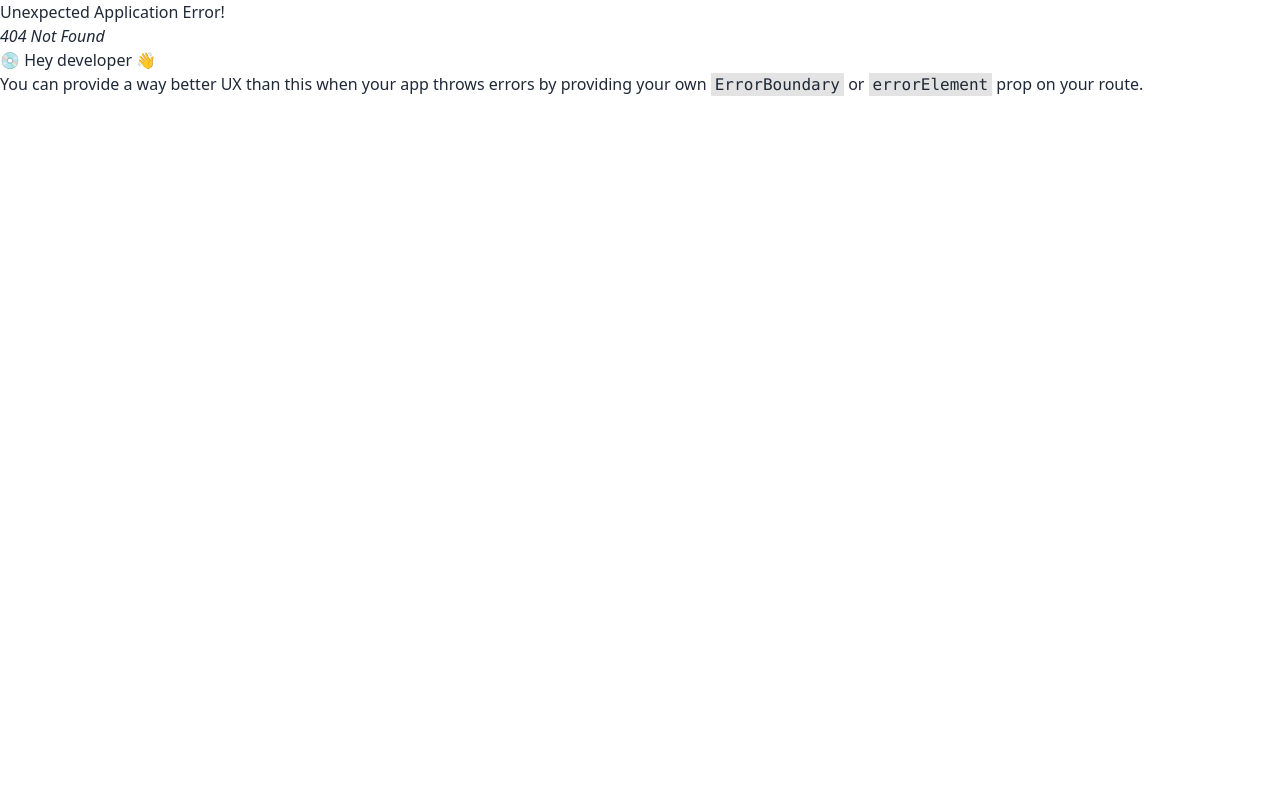
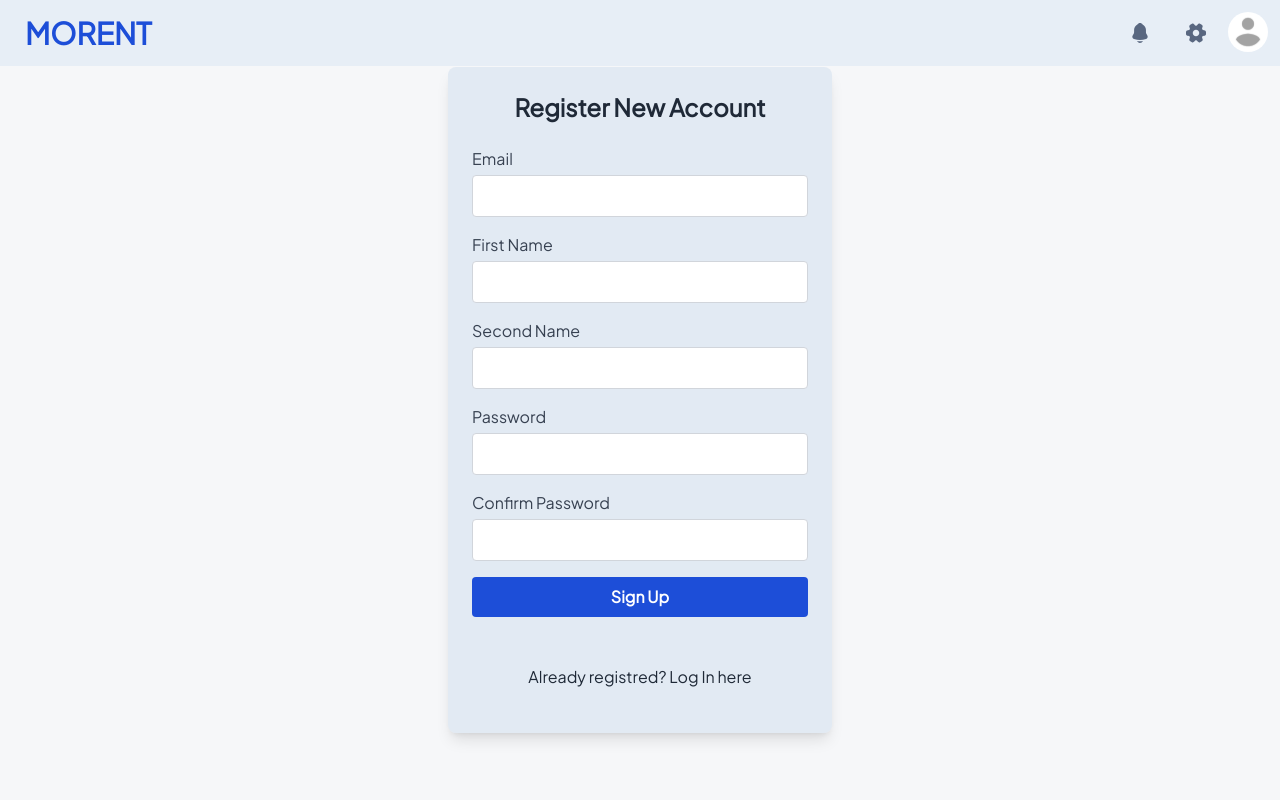
Before and after one commit to andreasReichHl/EndProject_Morent_Frontend, a React (Vite) app: page /signup in a window 1280 px wide. Before the commit this address had no page. Shown: the top 800 px of the page. Built offline with nearby package versions, Linux system fonts and the light colour scheme.

Commit message:
add SignUp page. Fetch not implemented yet

```diff
--- a/src/main.jsx
+++ b/src/main.jsx
@@ -5,6 +5,7 @@ import App from "./App.jsx";
 import { createBrowserRouter, RouterProvider } from "react-router-dom";
 import Layout from "./Layout.jsx";
 import LogIn from "./pages/LogIn.jsx";
+import SignUp from "./pages/SignUp.jsx";
 
 const router = createBrowserRouter([
   {
@@ -19,6 +20,10 @@ const router = createBrowserRouter([
         path: "/login",
         element: <LogIn />,
       },
+      {
+        path: "/signup",
+        element: <SignUp />,
+      },
     ],
   },
 ]);
--- a/src/pages/LogIn.jsx
+++ b/src/pages/LogIn.jsx
@@ -42,11 +42,11 @@ export default function LogIn() {
           type="submit"
           className="w-full bg-blue-700 text-white font-bold py-2 rounded mb-12"
         >
-          Login
+          Sign In
         </button>
 
         <div className="text-center mb-5">
-            <Link to="/signup">No account? Sign up here</Link>
+          <Link to="/signup">No account? Sign up here</Link>
         </div>
         <button
           type="submit"
--- /dev/null
+++ b/src/pages/SignUp.jsx
@@ -0,0 +1,106 @@
+import { useState, useEffect } from "react";
+import { Link, useNavigate } from "react-router-dom";
+
+export default function SignUp() {
+  const [email, setEmail] = useState("");
+  const [firstName, setFirstName] = useState("");
+  const [secondName, setSecondName] = useState("");
+  const [password, setPassword] = useState("");
+  const [confirmPassword, setConfirmPassword] = useState("");
+  const [error, setError] = useState("");
+
+  useEffect(() => {
+    if (password !== confirmPassword) {
+      setError("Passwords do not match");
+    } else {
+      setError("");
+    }
+  }, [password, confirmPassword]);
+
+  return (
+    <section className=" flex justify-center items-center absolute inset-0 p-6">
+      <form
+        /* onSubmit={loginFunction} */
+        className=" bg-navBG bg-opacity-40 p-6 rounded-lg shadow-lg w-96"
+      >
+        <h2 className="text-2xl font-semibold mb-6 text-center">
+          Register New Account
+        </h2>
+        <div className="mb-4">
+          <label htmlFor="email" className="block text-gray-700">
+            Email
+          </label>
+          <input
+            onChange={(e) => setEmail(e.target.value)}
+            type="email"
+            id="email"
+            className="mt-1 block w-full p-2 border border-gray-300 rounded focus:outline-none"
+            required
+          />
+        </div>
+        <div className="mb-4">
+          <label htmlFor="firstName" className="block text-gray-700">
+            First Name
+          </label>
+          <input
+            onChange={(e) => setFirstName(e.target.value)}
+            type="text"
+            id="firstName"
+            className="mt-1 block w-full p-2 border border-gray-300 rounded focus:outline-none"
+            required
+          />
+        </div>
+        <div className="mb-4">
+          <label htmlFor="secondName" className="block text-gray-700">
+            Second Name
+          </label>
+          <input
+            onChange={(e) => setSecondName(e.target.value)}
+            type="text"
+            id="secondName"
+            className="mt-1 block w-full p-2 border border-gray-300 rounded focus:outline-none"
+            required
+          />
+        </div>
+        <div className="mb-4">
+          <label htmlFor="password" className="block text-gray-700">
+            Password
+          </label>
+          <input
+            onChange={(e) => setPassword(e.target.value)}
+            type="password"
+            id="password"
+            className="mt-1 block w-full p-2 border border-gray-300 rounded focus:outline-none"
+            required
+          />
+        </div>
+        <div className="mb-4">
+          <label htmlFor="confirmPassword" className="block text-gray-700">
+            Confirm Password
+          </label>
+          <input
+            onChange={(e) => setConfirmPassword(e.target.value)}
+            type="password"
+            id="confirmPassword"
+            className="mt-1 block w-full p-2 border border-gray-300 rounded focus:outline-none"
+            required
+          />
+        </div>
+        <button
+          type="submit"
+          className={`w-full text-white font-bold py-2 rounded mb-12 ${
+            error ? "bg-gray-400 cursor-not-allowed" : "bg-blue-700"
+          }`}
+          disabled={!!error}
+        >
+          Sign Up
+        </button>
+
+        <div className="text-center mb-5">
+          <Link to="/login">Already registred? Log In here</Link>
+        </div>
+        {error && <p className="text-red-600 text-sm mt-2">{error}</p>}
+      </form>
+    </section>
+  );
+}
```
